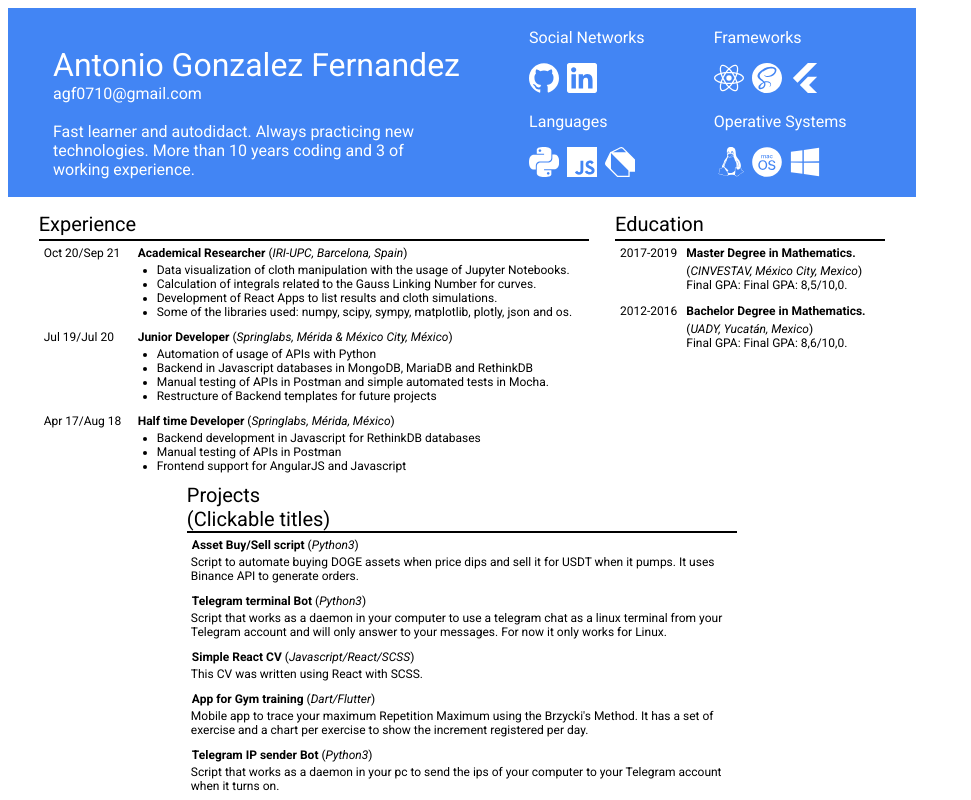
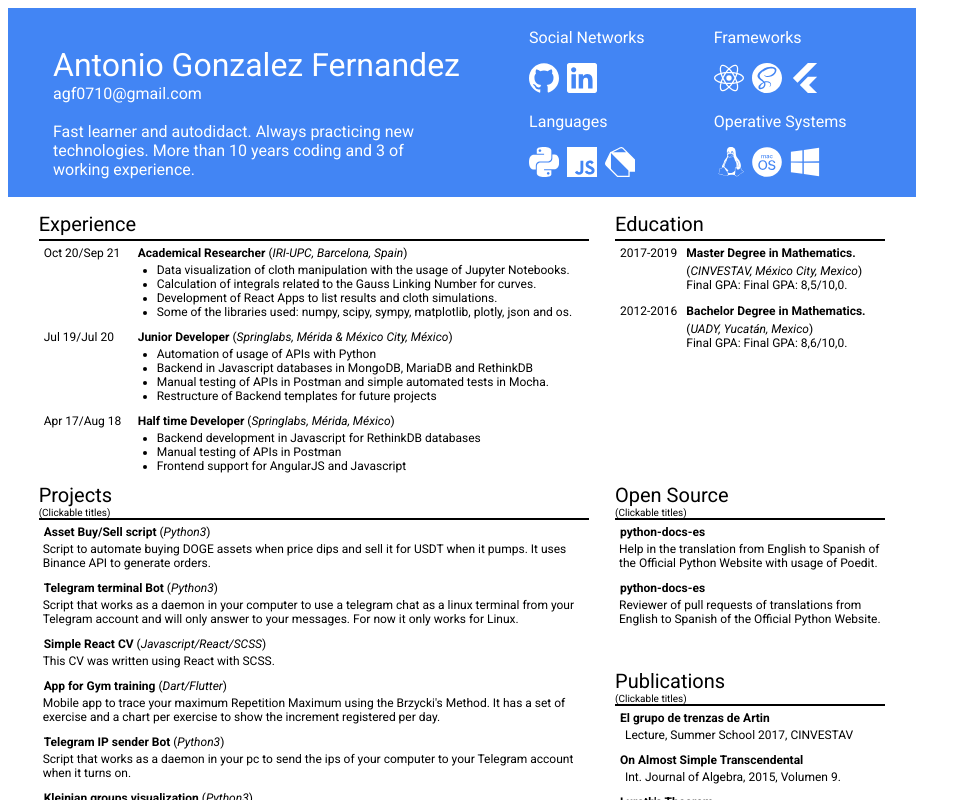
Before and after one commit to iam-agf/react-cv, a React (Create React App) app: page / in a window 1280 px wide. Shown: the top 800 px of the page, without its empty margins (0-971 px from the left). Built offline with nearby package versions, Linux system fonts and the light colour scheme.

Commit message:
Updates for spacing

```diff
--- a/src/index.css
+++ b/src/index.css
@@ -147,18 +147,21 @@
 .lower-others {
   flex-wrap: wrap;
   width: 270px;
-  margin: 0 auto;
+  margin: 0 auto 10px auto;
 }
 .lower-others-title {
   font-size: 20px;
   border-bottom: 2px solid;
+}
+.lower-others-title-subtitle {
+  font-size: 10px;
 }
 .lower-others-content {
   font-size: 12px;
 }
 .lower-projects {
   width: 550px;
-  margin: 0 auto;
+  margin: auto;
   justify-content: center;
   flex-wrap: wrap;
 }
@@ -166,7 +169,25 @@
   font-size: 20px;
   border-bottom: 2px solid;
 }
+.lower-projects-title-subtitle {
+  font-size: 10px;
+}
 .lower-projects-content {
+  font-size: 12px;
+}
+.lower-contributions {
+  flex-wrap: wrap;
+  width: 270px;
+  margin: 0 auto auto auto;
+}
+.lower-contributions-title {
+  font-size: 20px;
+  border-bottom: 2px solid;
+}
+.lower-contributions-title-subtitle {
+  font-size: 10px;
+}
+.lower-contributions-content {
   font-size: 12px;
 }
 
```
Also changed, not shown: 1 other file (tests, documents, lock files or other folders).
